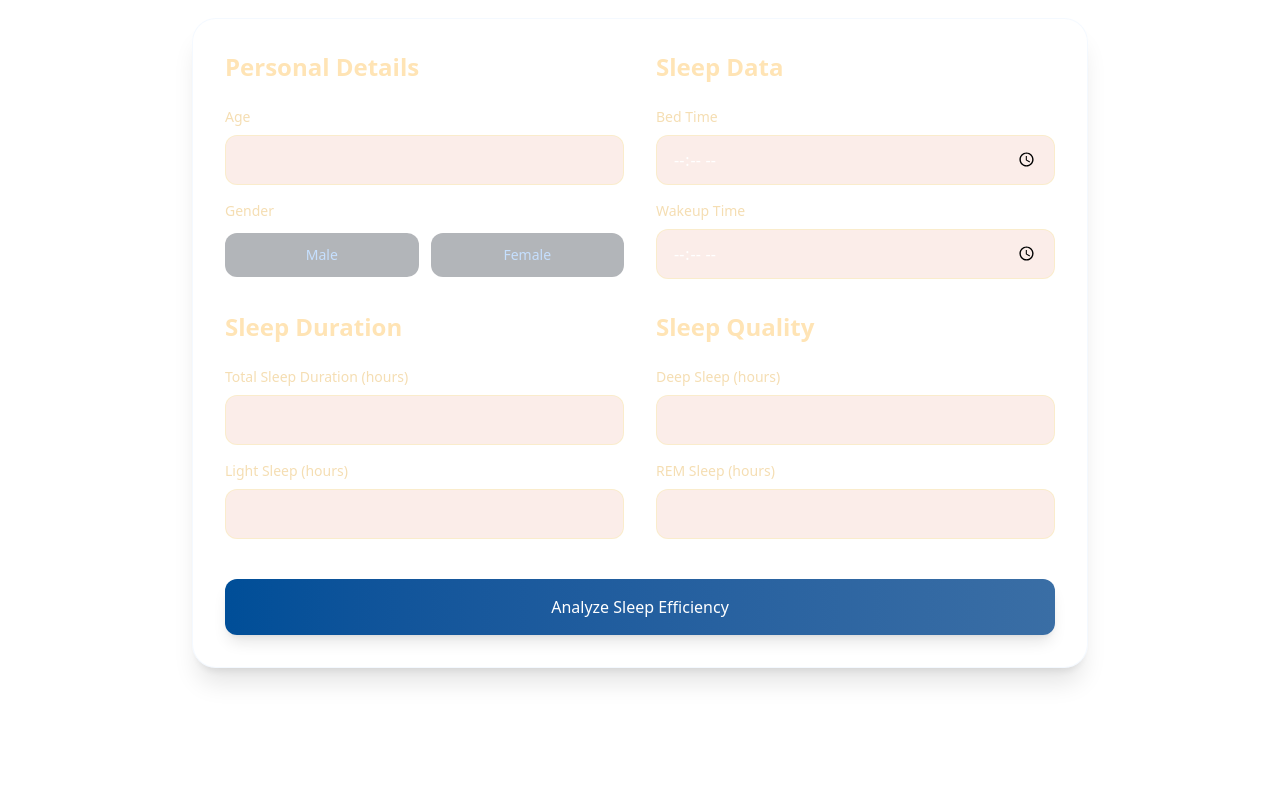
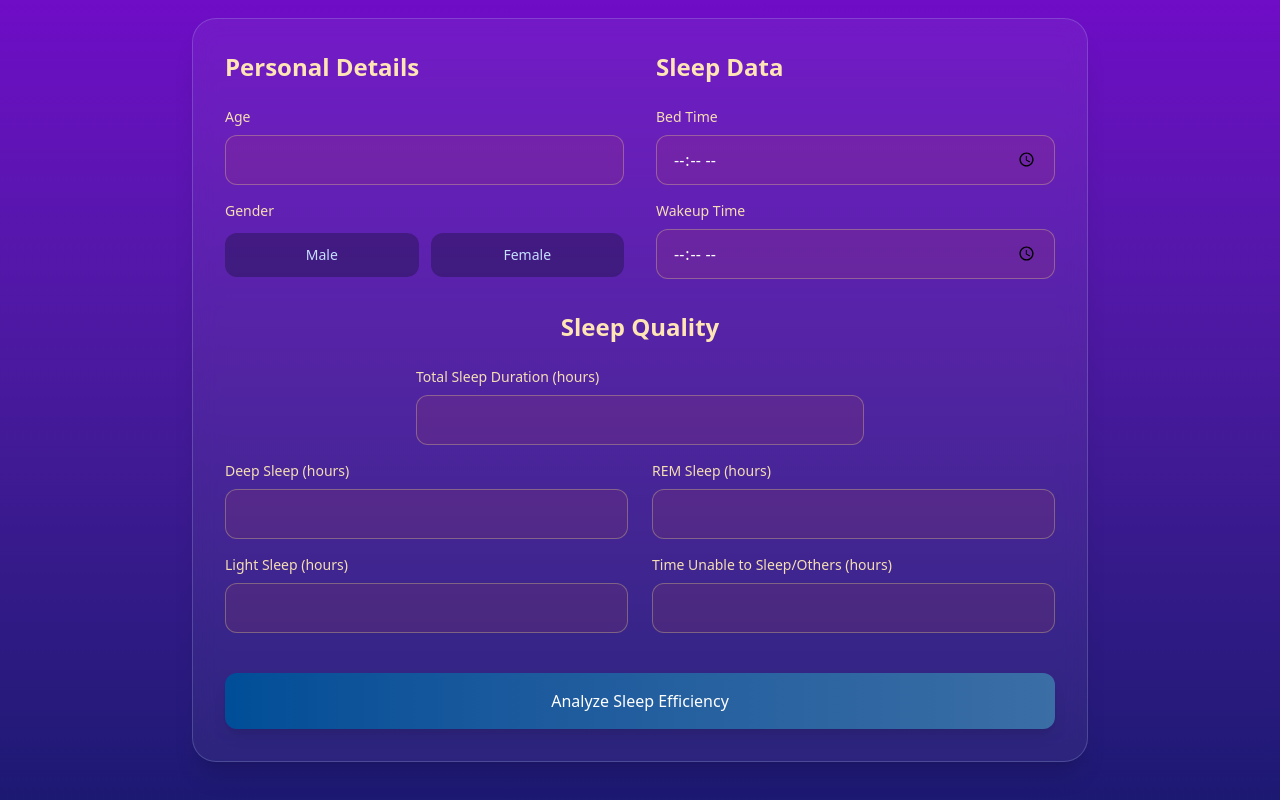
Before and after one commit to riadobriyal/Somnifit, a React (Vite) app in the folder frontend/: page /sleep-tracker in a window 1280 px wide. Shown: the part 1659-2459 px from the top of the page. Before the commit the page ends 2391 px from the top, so only its background shows below. Built offline with nearby package versions, Linux system fonts and the light colour scheme.

Commit message:
sleep form v2

```diff
--- a/frontend/src/components/SleepTracker.jsx
+++ b/frontend/src/components/SleepTracker.jsx
@@ -13,7 +13,8 @@ function SleepTracker() {
     sleepDuration: '',
     lightSleep: '',
     deepSleep: '',
-    remSleep: ''
+    remSleep: '',
+    unableToSleep: ''
   });
 
   useEffect(() => {
@@ -26,7 +27,6 @@ function SleepTracker() {
   return (
     <>
       <div className="min-h-screen w-full flex flex-col bg-gradient-to-b from-purple-700 to-[#191970]">
-        {/* Top left logo */}
         <div className="p-6">
           <Link
             to="/"
@@ -36,7 +36,6 @@ function SleepTracker() {
           </Link>
         </div>
 
-        {/* Centered content */}
         <div className="flex-1 flex flex-col items-center justify-center px-4">
           <StarField />
           <h1 className="text-6xl md:text-8xl font-extrabold text-white text-center mb-8 tracking-tight">
@@ -47,7 +46,6 @@ function SleepTracker() {
             insights and personalized recommendations.
           </p>
 
-          {/* Optional CTA button */}
           <button className="mt-12 px-8 py-4 bg-purple-500 hover:bg-purple-400 text-white font-semibold rounded-lg text-lg transition-colors">
             Get Started
           </button>
@@ -101,7 +99,7 @@ function SleepTracker() {
           </p>
         </div>
       </div>
-      <main className="container mx-auto px-4 py-16">
+      <main className="mx-auto py-16 w-full bg-gradient-to-b from-purple-700 to-[#191970]">
         <div className="max-w-4xl mx-auto space-y-12">
           <div className="text-center space-y-4">
             <h2 className="text-5xl font-bold text-[#C6E0FF]">
@@ -114,7 +112,6 @@ function SleepTracker() {
 
           <form className="bg-white/5 backdrop-blur-md p-8 rounded-3xl border border-[#C6E0FF]/20 shadow-xl">
             <div className="grid grid-cols-1 md:grid-cols-2 gap-8">
-              {/* Personal Info Section */}
               <div className="space-y-6">
                 <h3 className="text-2xl font-semibold text-[#FFE4B5]">Personal Details</h3>
                 <div className="space-y-4">
@@ -177,19 +174,31 @@ function SleepTracker() {
                   </div>
                 </div>
               </div>
-
-              {/* Sleep Duration Section */}
-              <div className="space-y-6">
-                <h3 className="text-2xl font-semibold text-[#FFE4B5]">Sleep Duration</h3>
+              {/* Sleep Quality Section */}
+              <div className="space-y-6 md:col-span-2">
+                <h3 className="text-2xl font-semibold text-center text-[#FFE4B5]">Sleep Quality</h3>
                 <div className="space-y-4">
-                  {/* Total Sleep */}
-                  <div>
+                  <div className="max-w-md mx-auto">
                     <label className="block text-[#F5DEB3] text-sm font-medium mb-2">Total Sleep Duration (hours)</label>
                     <input
                       type="number"
                       step="0.1"
                       value={formData.sleepDuration}
                       onChange={(e) => setFormData({...formData, sleepDuration: e.target.value})}
+                      className="w-full bg-[#D44C2E]/10 border border-[#F7E987]/30 rounded-xl px-4 py-3 text-white focus:ring-2 focus:ring-[#F7E987] focus:border-transparent transition-all"
+                    />
+                  </div>
+
+                  <div className="grid grid-cols-1 md:grid-cols-2 gap-6">
+                    <div className="space-y-4">
+                      {/* Deep Sleep */}
+                      <div>
+                        <label className="block text-[#F5DEB3] text-sm font-medium mb-2">Deep Sleep (hours)</label>
+                        <input
+                          type="number"
+                          step="0.1"
+                          value={formData.deepSleep}
+                          onChange={(e) => setFormData({...formData, deepSleep: e.target.value})}
                           className="w-full bg-[#D44C2E]/10 border border-[#F7E987]/30 rounded-xl px-4 py-3 text-white focus:ring-2 focus:ring-[#F7E987] focus:border-transparent transition-all"
                         />
                       </div>
@@ -205,23 +214,8 @@ function SleepTracker() {
                         />
                       </div>
                     </div>
-              </div>
 
-              {/* Sleep Quality Section */}
-              <div className="space-y-6">
-                <h3 className="text-2xl font-semibold text-[#FFE4B5]">Sleep Quality</h3>
                     <div className="space-y-4">
-                  {/* Deep Sleep */}
-                  <div>
-                    <label className="block text-[#F5DEB3] text-sm font-medium mb-2">Deep Sleep (hours)</label>
-                    <input
-                      type="number"
-                      step="0.1"
-                      value={formData.deepSleep}
-                      onChange={(e) => setFormData({...formData, deepSleep: e.target.value})}
-                      className="w-full bg-[#D44C2E]/10 border border-[#F7E987]/30 rounded-xl px-4 py-3 text-white focus:ring-2 focus:ring-[#F7E987] focus:border-transparent transition-all"
-                    />
-                  </div>
                       {/* REM Sleep */}
                       <div>
                         <label className="block text-[#F5DEB3] text-sm font-medium mb-2">REM Sleep (hours)</label>
@@ -232,6 +226,19 @@ function SleepTracker() {
                           onChange={(e) => setFormData({...formData, remSleep: e.target.value})}
                           className="w-full bg-[#D44C2E]/10 border border-[#F7E987]/30 rounded-xl px-4 py-3 text-white focus:ring-2 focus:ring-[#F7E987] focus:border-transparent transition-all"
                         />
+                      </div>
+                      {/* Time Unable to Sleep/Others */}
+                      <div>
+                        <label className="block text-[#F5DEB3] text-sm font-medium mb-2">Time Unable to Sleep/Others (hours)</label>
+                        <input
+                          type="number"
+                          step="0.1"
+                          value={formData.unableToSleep}
+                          onChange={(e) => setFormData({...formData, unableToSleep: e.target.value})}
+                          className="w-full bg-[#D44C2E]/10 border border-[#F7E987]/30 rounded-xl px-4 py-3 text-white focus:ring-2 focus:ring-[#F7E987] focus:border-transparent transition-all"
+                        />
+                      </div>
+                    </div>
                   </div>
                 </div>
               </div>
```
Lines whose indentation alone changed are shown as unchanged.
